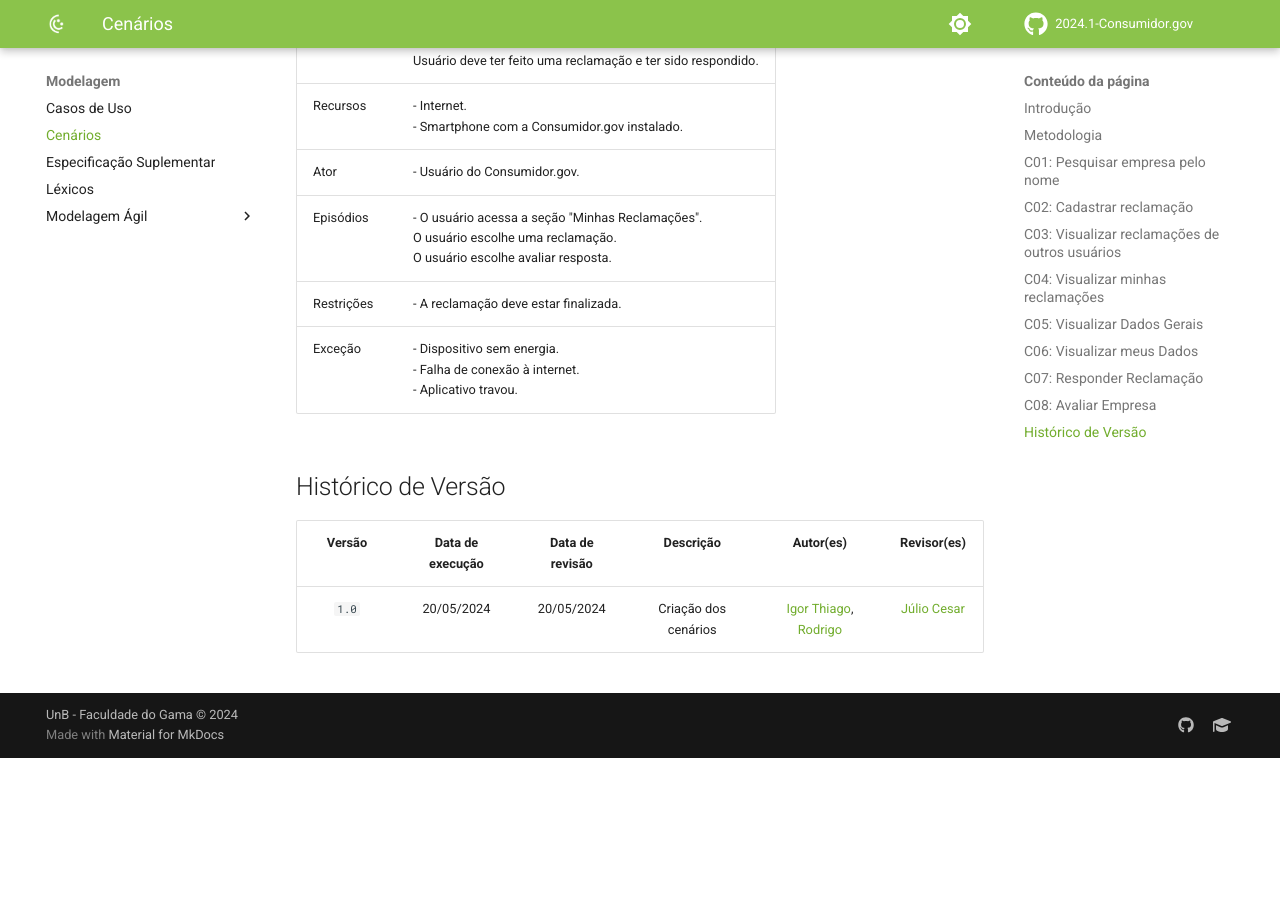
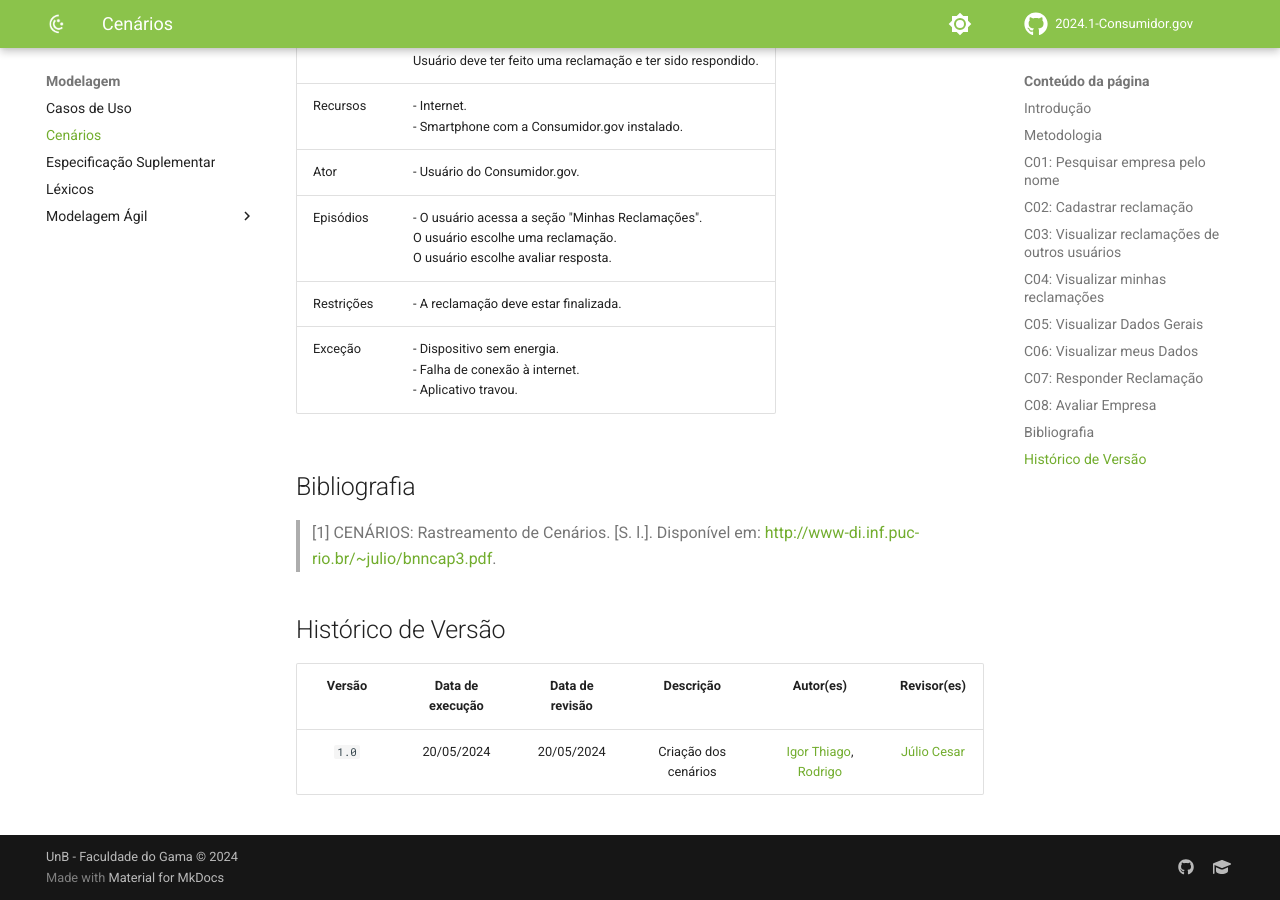
Before and after one commit to Requisitos-de-Software/2024.1-Grupo08, an MkDocs documentation site: the page built from docs/Modelagem/cenarios.md, in a window 1280 px wide and 900 px high, scrolled down 5592 px. Built offline with MkDocs 1.6.1 and Material for MkDocs 9.7.7, drawn with Linux system fonts in a browser that asks for light colours; comment, search, counter and statistics services are not loaded; before the commit the page ends 6350 px from its top, so only the background shows below that.

Commit message:
Adicionando bibliografia

```diff
--- a/docs/Modelagem/cenarios.md
+++ b/docs/Modelagem/cenarios.md
@@ -124,6 +124,12 @@
 | Restrições | - A reclamação deve estar finalizada. |
 | Exceção    | - Dispositivo sem energia. <br> - Falha de conexão à internet. <br> - Aplicativo travou.
 
+
+## Bibliografia
+
+> [1] CENÁRIOS: Rastreamento de Cenários. [S. l.]. Disponível em: <http://www-di.inf.puc-rio.br/~julio/bnncap3.pdf>.
+
+
 ## Histórico de Versão
 | Versão | Data de execução | Data de revisão |  Descrição            | Autor(es)         | Revisor(es)  |
 | :------: | :----------: | :--------: | :--------------------: | :-------------: | :----------: |
```
